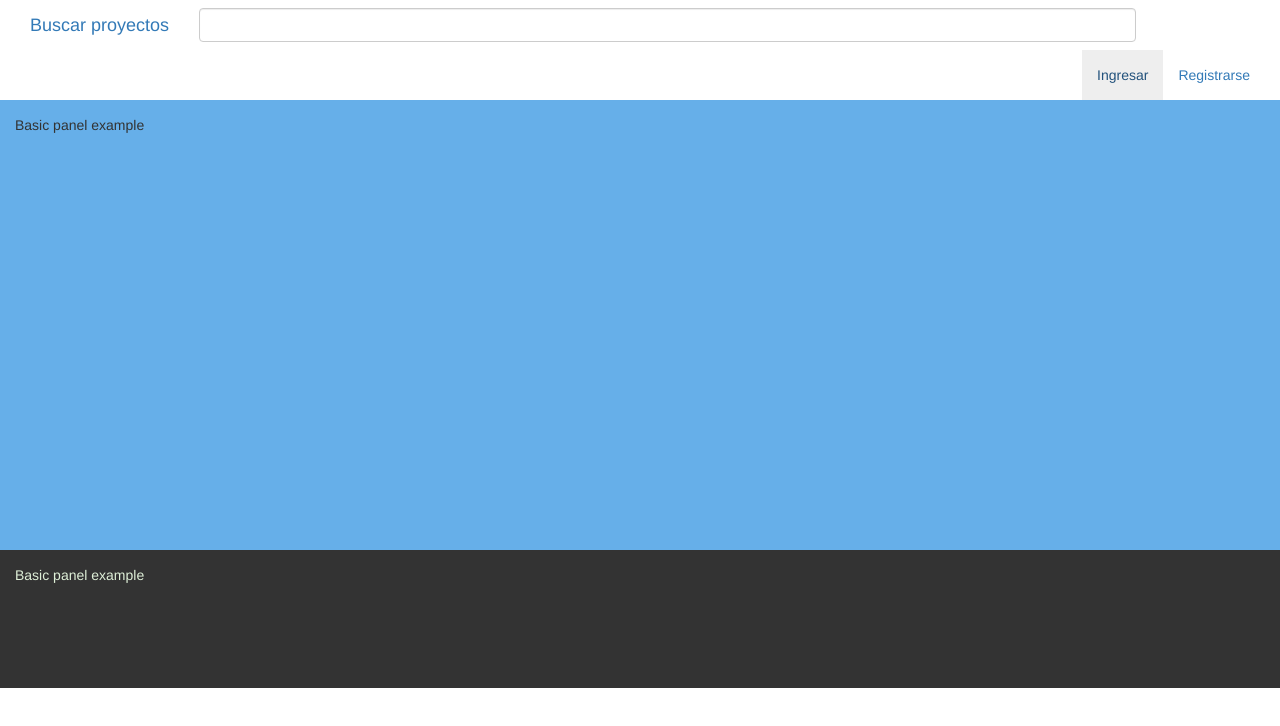
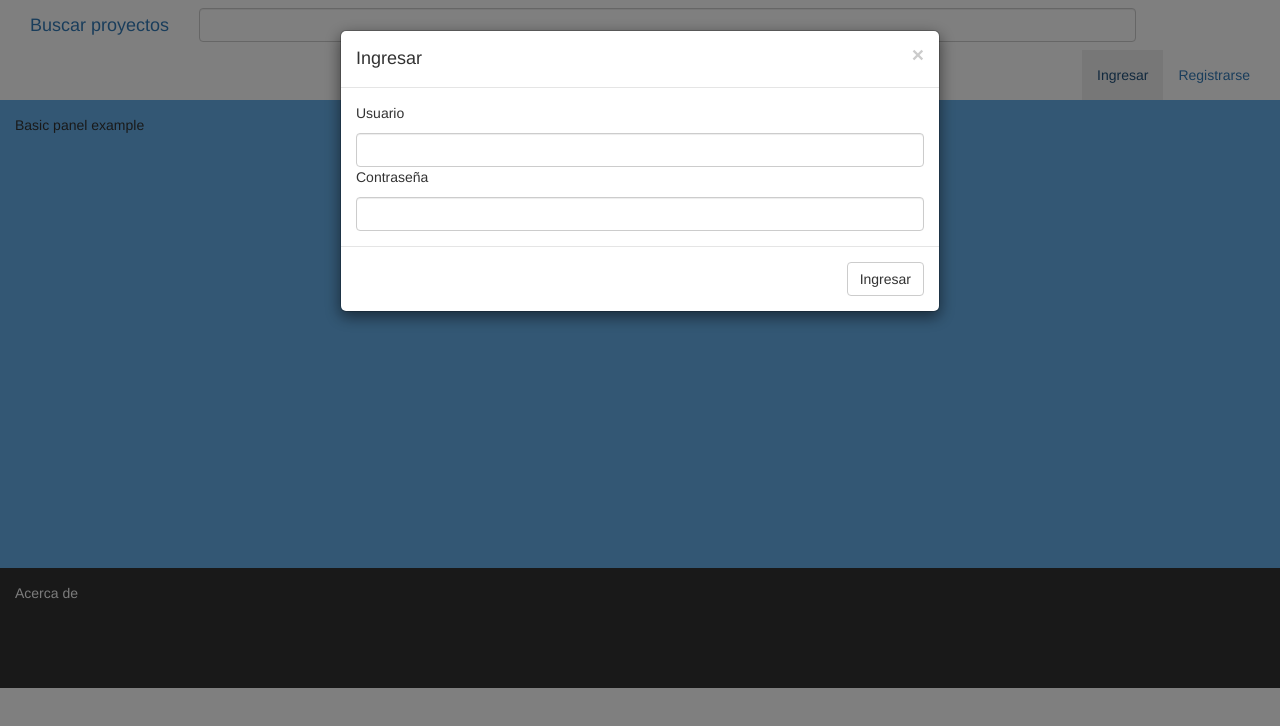
Before and after one commit to david-mntl/Constru-Tec, a plain HTML site: page docs/index.html in a window 1280 px wide. Both pictures are taken after a click on the link "Ingresar". Drawn offline with nearby package versions, Linux system fonts and the light colour scheme.

Commit message:
Add popup login

```diff
--- a/docs/index.html
+++ b/docs/index.html
@@ -22,24 +22,70 @@
 				<input type="text" size = "110" class="form-control" placeholder="" aria-describedby="basic-addon1">
 			</ul>
 			<ul class="nav navbar-nav navbar-right">
-				<li><a href="#">Ingresar</a></li>
+				<li><a data-target="#myModal" data-toggle="modal" href="#">Ingresar</a></li>
+
 				<li><a href="#">Registrarse</a></li>
 			</ul>
 		</div>
 	</div>
 
+	<!-- Modal -->
+	<div id="myModal" class="modal fade right" role="form" >
+		<div class="modal-dialog" >
+
+			<!-- Modal content-->
+			<div class="modal-content">
+				<div class="modal-header">
+					<button type="button" class="close" data-dismiss="modal">&times;</button>
+					<h4 class="modal-title">Ingresar</h4>
+				</div>
+				<div class="modal-body">
+					<p>Usuario</p>
+					<input type="text" size = "20" class="form-control" placeholder="" aria-describedby="basic-addon1">
+					<p>Contraseña</p>
+					<input type="text" size = "20" class="form-control" placeholder="" aria-describedby="basic-addon1">
+				</div>
+				<div class="modal-footer">
+					<button type="button" class="btn btn-default" data-dismiss="modal">Ingresar</button>
+				</div>
+			</div>
+
+		</div>
+	</div>
+	<!-- -->
+	<!-- Modal -->
+	<div id="myModa2" class="modal fade right" role="form" >
+		<div class="modal-dialog" >
+
+			<!-- Modal content-->
+			<div class="modal-content">
+				<div class="modal-header">
+					<button type="button" class="close" data-dismiss="modal">&times;</button>
+					<h4 class="modal-title">Ingresar</h4>
+				</div>
+				<div class="modal-body">
+					<p>Usuario</p>
+					<input type="text" size = "20" class="form-control" placeholder="" aria-describedby="basic-addon1">
+					<p>Contraseña</p>
+					<input type="text" size = "20" class="form-control" placeholder="" aria-describedby="basic-addon1">
+				</div>
+				<div class="modal-footer">
+					<button type="button" class="btn btn-default" data-dismiss="modal">Ingresar</button>
+				</div>
+			</div>
+
+		</div>
+	</div>
+	<!-- -->
 
 
-
-
-	<div class="panel-body" style=" height: 450px; background-color: #66afe9">
+	<div class="panel-body" style=" height: 468px; background-color: #66afe9">
 		Basic panel example
 	</div>
 
+	<div class="panel-body" style=" height: 120px; background-color: #333333; color: #dff0d8">
+		<a style="color: #f9f9f9;size:150px">Acerca de</a>
 
-
-	<div class="panel-body" style=" height: 138px; background-color: #333333; color: #dff0d8">
-		Basic panel example
 	</div>
 
 
```
